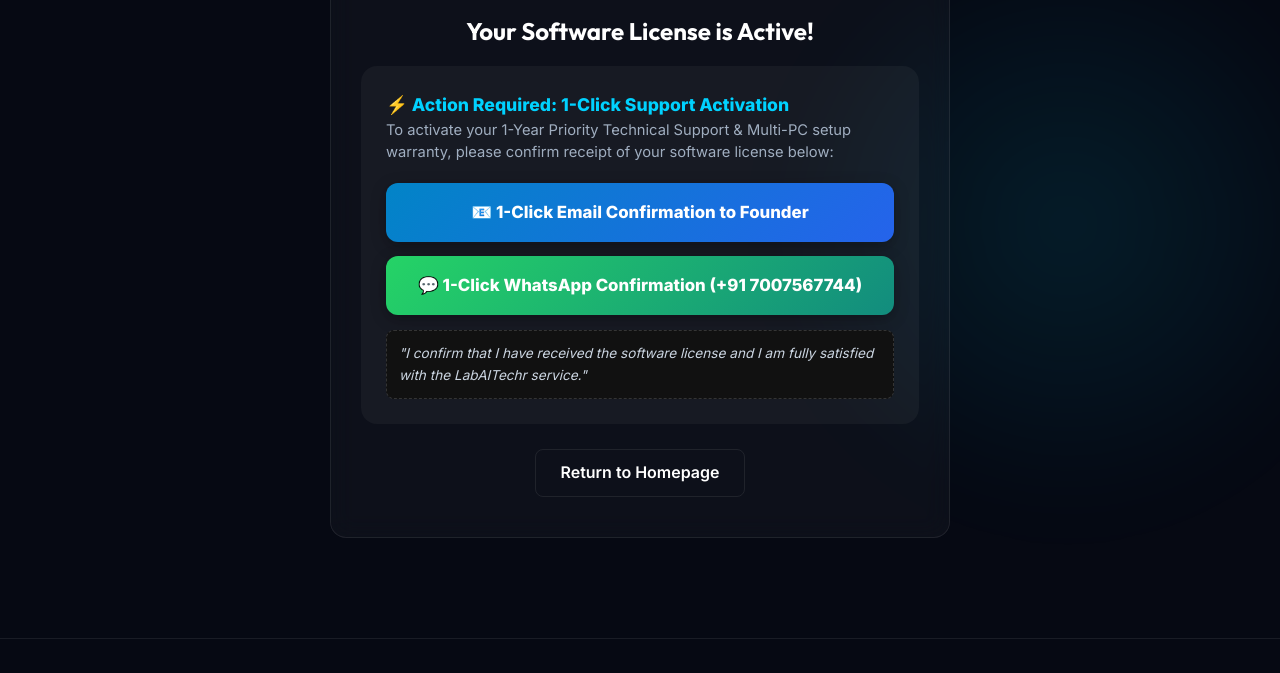
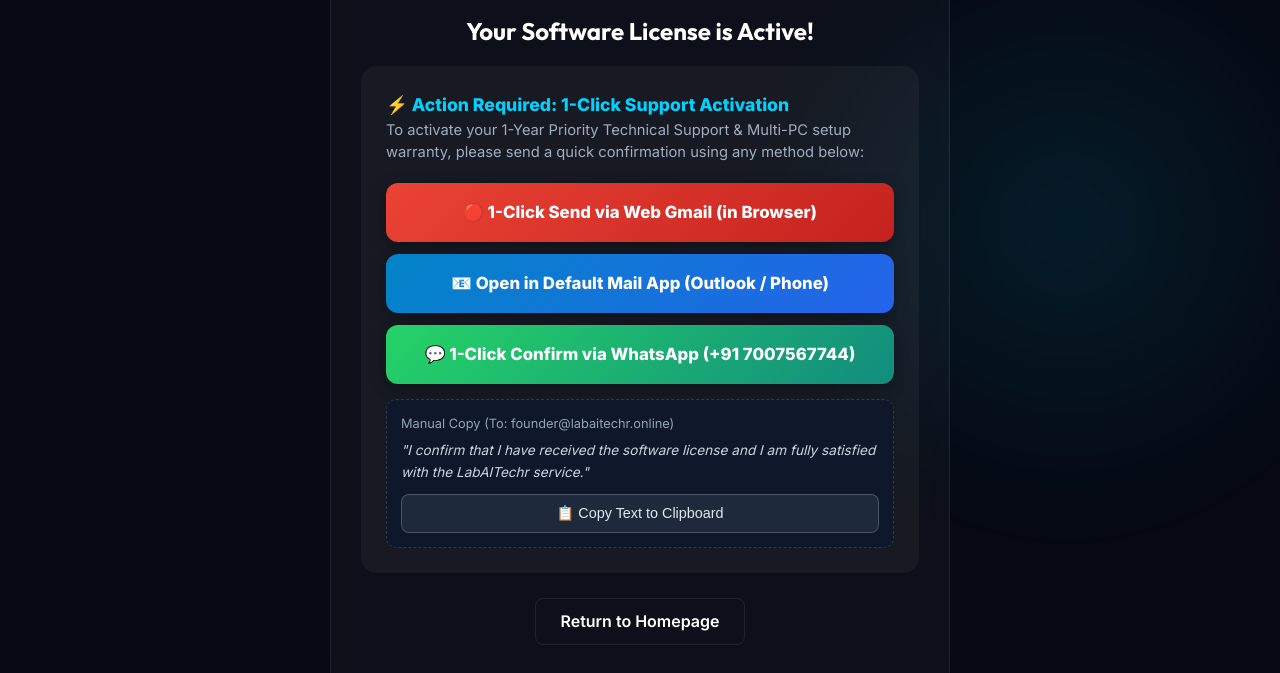
Before and after one commit to archraj46/LabAITechr-Website, a plain HTML site: page success.html in a window 1280 px wide. Shown: the part 476-1149 px from the top of the page. Drawn offline with Linux system fonts and the light colour scheme.

Commit message:
Add Direct Web Gmail and multi-channel confirmation buttons

```diff
--- a/success.html
+++ b/success.html
@@ -21,19 +21,40 @@
             font-weight: 700;
             text-decoration: none;
             color: #fff;
-            margin-bottom: 14px;
+            margin-bottom: 12px;
             transition: all 0.2s ease;
             box-shadow: 0 4px 15px rgba(0,0,0,0.3);
+            border: none;
+            cursor: pointer;
         }
         .confirm-btn:hover {
             transform: translateY(-2px);
             filter: brightness(1.1);
         }
-        .btn-email-confirm {
+        .btn-gmail {
+            background: linear-gradient(135deg, #ea4335, #c5221f);
+        }
+        .btn-email-app {
             background: linear-gradient(135deg, #0284c7, #2563eb);
         }
         .btn-whatsapp-confirm {
             background: linear-gradient(135deg, #25D366, #128C7E);
+        }
+        .btn-copy {
+            background: #1e293b;
+            border: 1px solid rgba(255,255,255,0.2);
+            color: #e2e8f0;
+            padding: 10px 16px;
+            border-radius: 8px;
+            font-size: 0.9rem;
+            cursor: pointer;
+            transition: all 0.2s;
+            width: 100%;
+            margin-top: 10px;
+        }
+        .btn-copy:hover {
+            background: #334155;
+            color: #fff;
         }
     </style>
 </head>
@@ -73,23 +94,33 @@
                         ⚡ Action Required: 1-Click Support Activation
                     </h4>
                     <p style="color: var(--text-secondary); font-size: 0.92rem; margin-bottom: 20px; line-height: 1.5;">
-                        To activate your 1-Year Priority Technical Support & Multi-PC setup warranty, please confirm receipt of your software license below:
+                        To activate your 1-Year Priority Technical Support & Multi-PC setup warranty, please send a quick confirmation using any method below:
                     </p>
 
-                    <!-- Direct Email Button -->
-                    <a id="emailConfirmBtn" href="#" class="confirm-btn btn-email-confirm">
-                        📧 1-Click Email Confirmation to Founder
+                    <!-- Option 1: Direct Web Gmail (Desktop Browser Best Choice) -->
+                    <a id="gmailWebBtn" href="#" target="_blank" class="confirm-btn btn-gmail">
+                        🔴 1-Click Send via Web Gmail (in Browser)
                     </a>
 
-                    <!-- Direct WhatsApp Button -->
-                    <a id="whatsappConfirmBtn" href="#" target="_blank" class="confirm-btn btn-whatsapp-confirm">
-                        💬 1-Click WhatsApp Confirmation (+91 7007567744)
+                    <!-- Option 2: Default Mail App (Outlook / Phone App) -->
+                    <a id="emailAppBtn" href="#" class="confirm-btn btn-email-app">
+                        📧 Open in Default Mail App (Outlook / Phone)
                     </a>
 
-                    <div style="background: #111; border-radius: 8px; padding: 12px; margin-top: 15px; border: 1px dashed rgba(255,255,255,0.15);">
-                        <p style="margin: 0; color: #cbd5e1; font-size: 0.85rem; font-style: italic;">
+                    <!-- Option 3: WhatsApp Web / App -->
+                    <a id="whatsappConfirmBtn" href="#" target="_blank" class="confirm-btn btn-whatsapp-confirm">
+                        💬 1-Click Confirm via WhatsApp (+91 7007567744)
+                    </a>
+
+                    <!-- Option 4: Manual Copy-Paste Backup -->
+                    <div style="background: #0f172a; border-radius: 10px; padding: 14px; margin-top: 15px; border: 1px dashed rgba(255,255,255,0.15);">
+                        <div style="display:flex; justify-content:space-between; align-items:center; margin-bottom:6px;">
+                            <span style="font-size:0.8rem; color:#94a3b8;">Manual Copy (To: founder@labaitechr.online)</span>
+                        </div>
+                        <p id="msgText" style="margin: 0; color: #cbd5e1; font-size: 0.85rem; font-style: italic;">
                             "I confirm that I have received the software license and I am fully satisfied with the LabAITechr service."
                         </p>
+                        <button id="copyBtn" class="btn-copy" onclick="copyConfirmMsg()">📋 Copy Text to Clipboard</button>
                     </div>
                 </div>
 
@@ -111,13 +142,31 @@
         const emailTo = "founder@labaitechr.online";
         const whatsappNumber = "917007567744";
 
-        // Setup 1-Click Mailto Link
+        // 1. Direct Web Gmail in Chrome/Edge/Firefox Tab
+        const gmailWebUrl = `https://mail.google.com/mail/?view=cm&fs=1&to=${encodeURIComponent(emailTo)}&su=${encodeURIComponent(subject)}&body=${encodeURIComponent(message)}`;
+        document.getElementById('gmailWebBtn').setAttribute('href', gmailWebUrl);
+
+        // 2. Default System Mail Client (Outlook / Windows Mail)
         const mailtoLink = `mailto:${emailTo}?subject=${encodeURIComponent(subject)}&body=${encodeURIComponent(message)}`;
-        document.getElementById('emailConfirmBtn').setAttribute('href', mailtoLink);
+        document.getElementById('emailAppBtn').setAttribute('href', mailtoLink);
 
-        // Setup 1-Click WhatsApp Link
+        // 3. WhatsApp (Web on PC or App on Phone)
         const whatsappLink = `https://wa.me/${whatsappNumber}?text=${encodeURIComponent(message)}`;
         document.getElementById('whatsappConfirmBtn').setAttribute('href', whatsappLink);
+
+        // 4. Copy fallback function
+        function copyConfirmMsg() {
+            const btn = document.getElementById('copyBtn');
+            navigator.clipboard.writeText(message).then(() => {
+                const old = btn.innerText;
+                btn.innerText = "✅ Copied to Clipboard!";
+                btn.style.background = "#059669";
+                setTimeout(() => {
+                    btn.innerText = old;
+                    btn.style.background = "";
+                }, 2500);
+            });
+        }
     </script>
 </body>
 </html>
```
